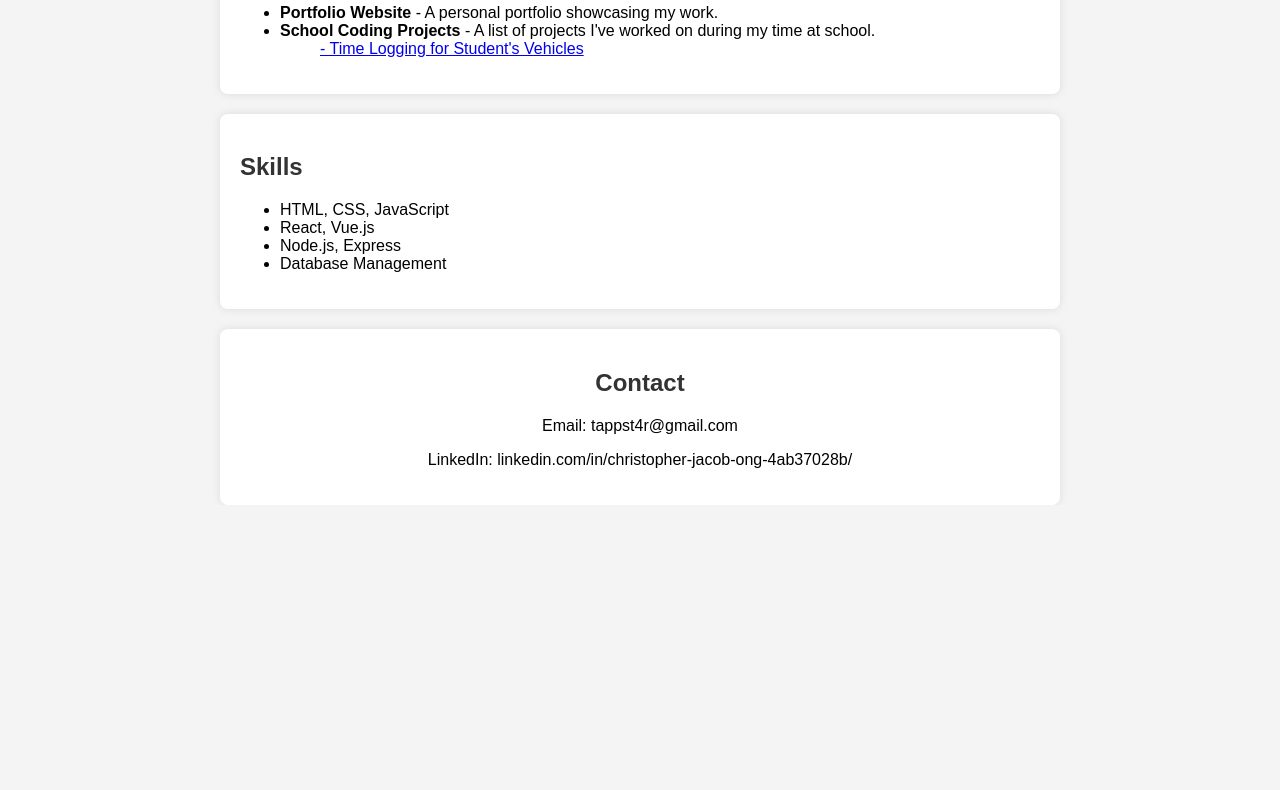
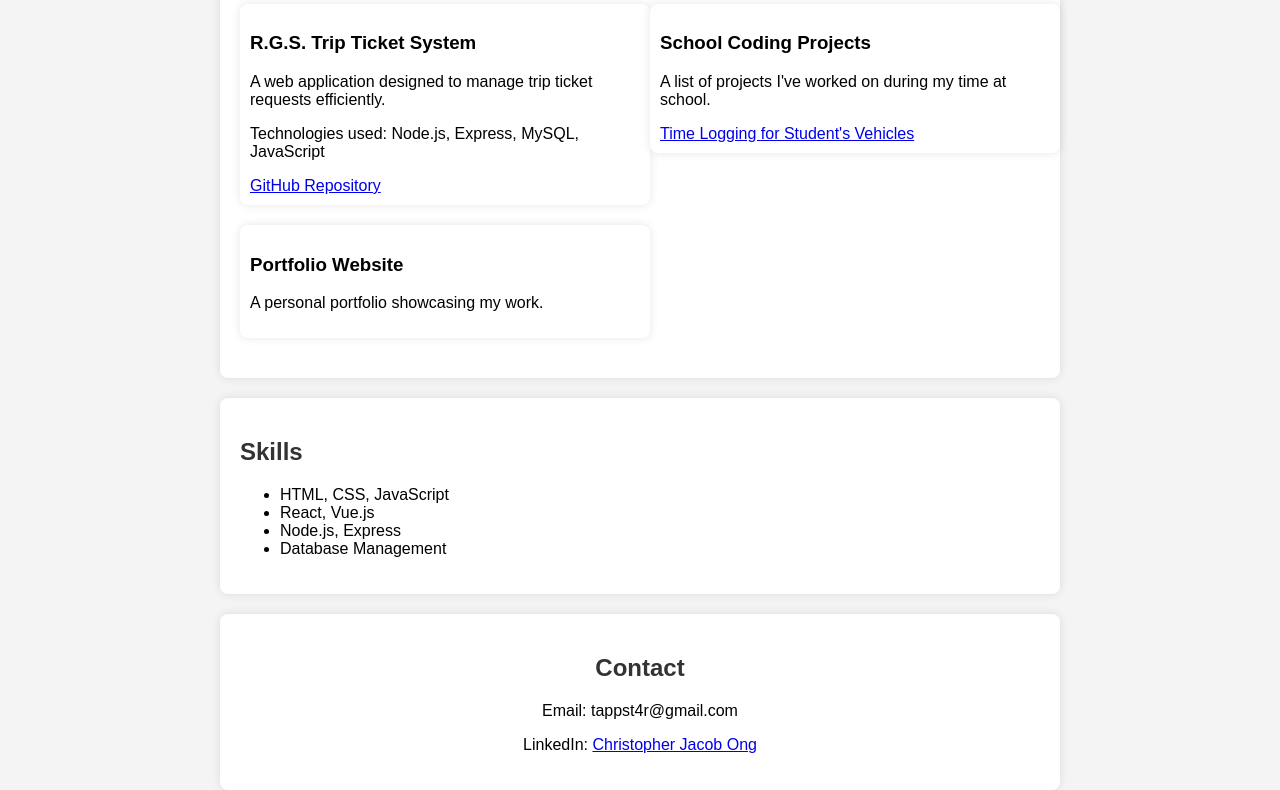
Before and after one commit to tappst4r/tappst4r.github.io, a plain HTML site: page index.html in a window 1280 px wide. Shown: the part 448-1238 px from the top of the page. Before the commit the page ends 953 px from the top, so only its background shows below. Drawn offline with Linux system fonts and the light colour scheme.

Commit message:
Update index.html

```diff
--- a/index.html
+++ b/index.html
@@ -29,6 +29,19 @@
         h2 {
             color: #333;
         }
+        .projects {
+            column-count: 2;
+            column-gap: 20px;
+        }
+        .project {
+            display: inline-block;
+            width: 100%;
+            margin-bottom: 20px;
+            background: #fff;
+            padding: 10px;
+            border-radius: 8px;
+            box-shadow: 0 0 10px rgba(0, 0, 0, 0.1);
+        }
         .contact {
             text-align: center;
         }
@@ -36,7 +49,7 @@
 </head>
 <body>
     <header>
-        <img src="assets/cvpicture.jpg" alt="John Doe" width="150" height="150" style="border-radius: 50%;">
+        <img src="assets/cvpicture.jpg" alt="Christopher Jacob Ong" width="150" height="150" style="border-radius: 50%;">
         <h1>Christopher Jacob Ong</h1>
         <p>Web Developer | Freelancer</p>
     </header>
@@ -48,11 +61,23 @@
 
     <section>
         <h2>Projects</h2>
-        <ul>
-            <li><strong>Portfolio Website</strong> - A personal portfolio showcasing my work.</li>
-            <li><strong> School Coding Projects</strong> - A list of projects I've worked on during my time at school.</li>
-            <ul><a href = "https://github.com/tappst4r/VehiPark1.2">  - Time Logging for Student's Vehicles</a></ul>
-        </ul>
+        <div class="projects">
+            <div class="project">
+                <h3>R.G.S. Trip Ticket System</h3>
+                <p>A web application designed to manage trip ticket requests efficiently.</p>
+                <p>Technologies used: Node.js, Express, MySQL, JavaScript</p>
+                <a href="https://github.com/oatlord/R.G.S.-Trip-Ticket-System" target="_blank">GitHub Repository</a>
+            </div>
+            <div class="project">
+                <h3>Portfolio Website</h3>
+                <p>A personal portfolio showcasing my work.</p>
+            </div>
+            <div class="project">
+                <h3>School Coding Projects</h3>
+                <p>A list of projects I've worked on during my time at school.</p>
+                <a href="https://github.com/tappst4r/VehiPark1.2" target="_blank">Time Logging for Student's Vehicles</a>
+            </div>
+        </div>
     </section>
 
     <section>
@@ -68,9 +93,7 @@
     <section class="contact">
         <h2>Contact</h2>
         <p>Email: tappst4r@gmail.com</p>
-        <p>LinkedIn: linkedin.com/in/christopher-jacob-ong-4ab37028b/</p>
+        <p>LinkedIn: <a href="https://linkedin.com/in/christopher-jacob-ong-4ab37028b/" target="_blank">Christopher Jacob Ong</a></p>
     </section>
-
-
 </body>
 </html>
```
